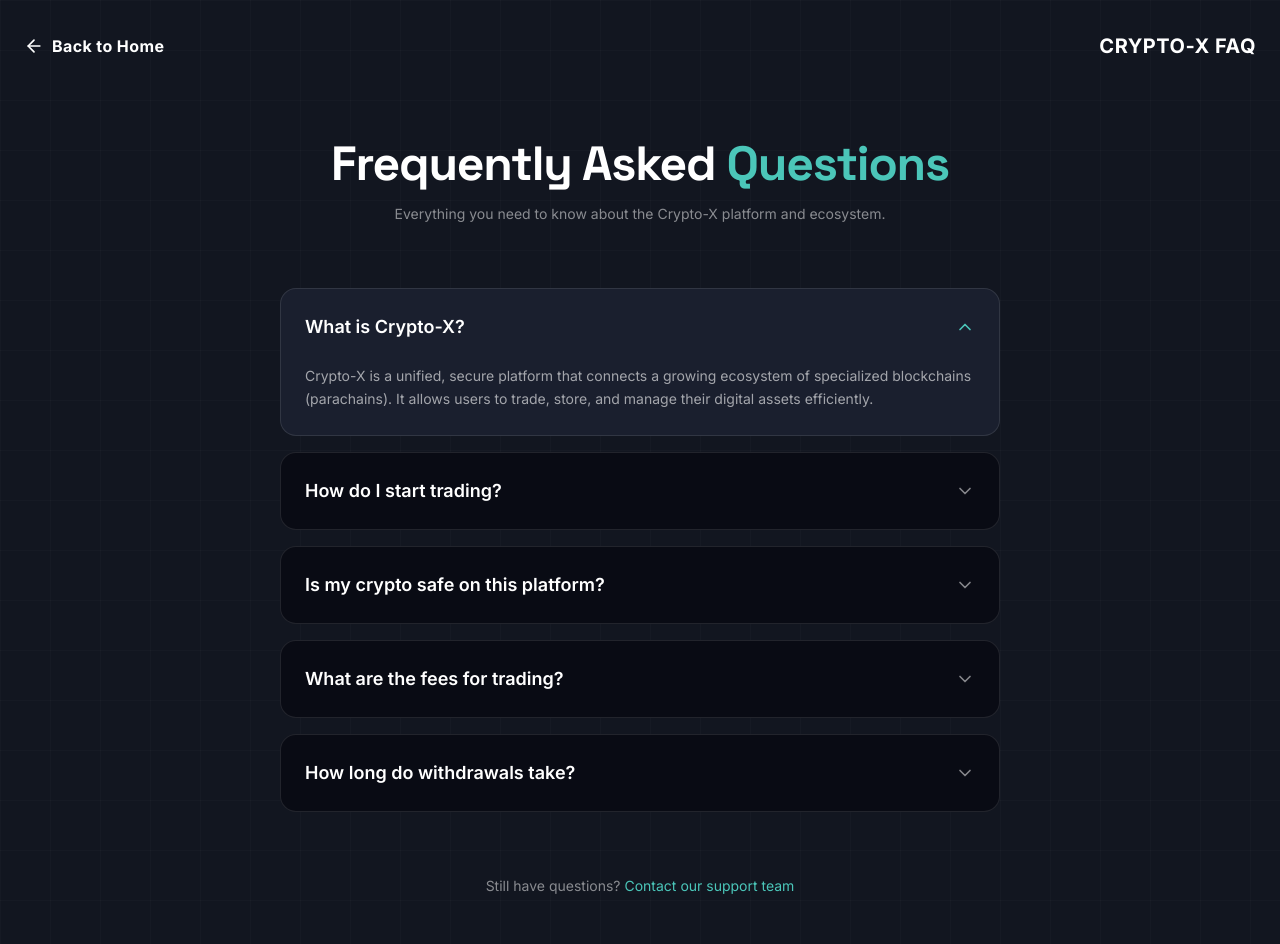
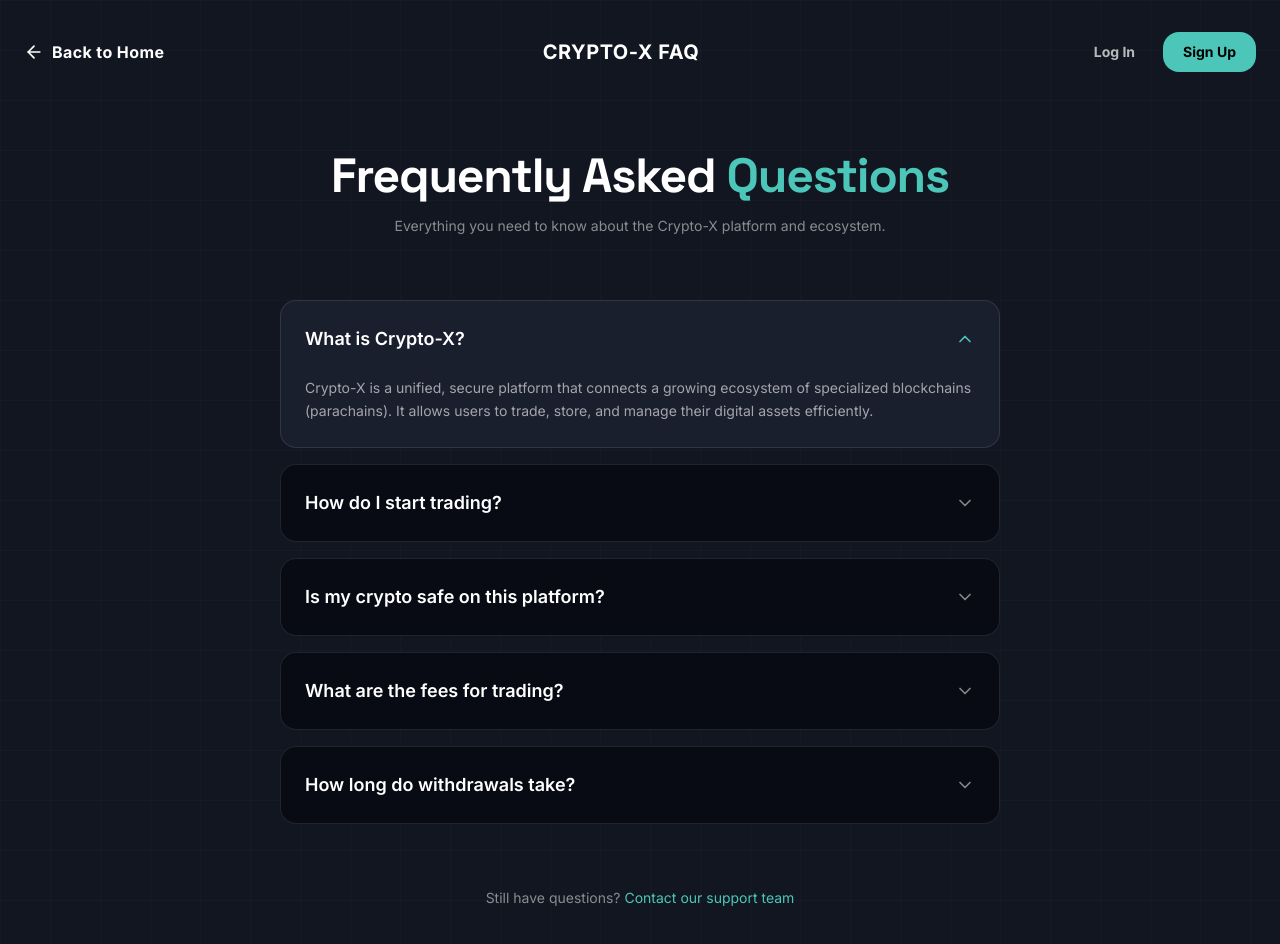
Before and after one commit to sampathmenuka/crypto-x, a React (Vite) app in the folder frontend/: page /faq in a window 1280 px wide. Shown: the top 944 px of the page. Built offline with nearby package versions, Linux system fonts and the light colour scheme; no server answers.

Commit message:
feat: add login and signup buttons to FAQ page

```diff
--- a/frontend/src/pages/FAQ.tsx
+++ b/frontend/src/pages/FAQ.tsx
@@ -49,6 +49,14 @@ const FAQ: React.FC = () => {
         <div className="font-bold text-xl tracking-wide uppercase">
           CRYPTO-X FAQ
         </div>
+        <div className="flex items-center gap-3">
+          <button onClick={() => navigate('/login')} className="hidden sm:inline-flex text-white/70 font-bold rounded-xl px-4 py-2.5 text-sm hover:text-white hover:bg-white/5 transition-colors">
+            Log In
+          </button>
+          <button onClick={() => navigate('/register')} className="bg-primary text-black font-bold rounded-xl px-5 py-2.5 text-sm hover:bg-primary/90 transition-colors">
+            Sign Up
+          </button>
+        </div>
       </nav>
 
       <div className="max-w-3xl mx-auto px-6 py-12 relative z-10">
```
